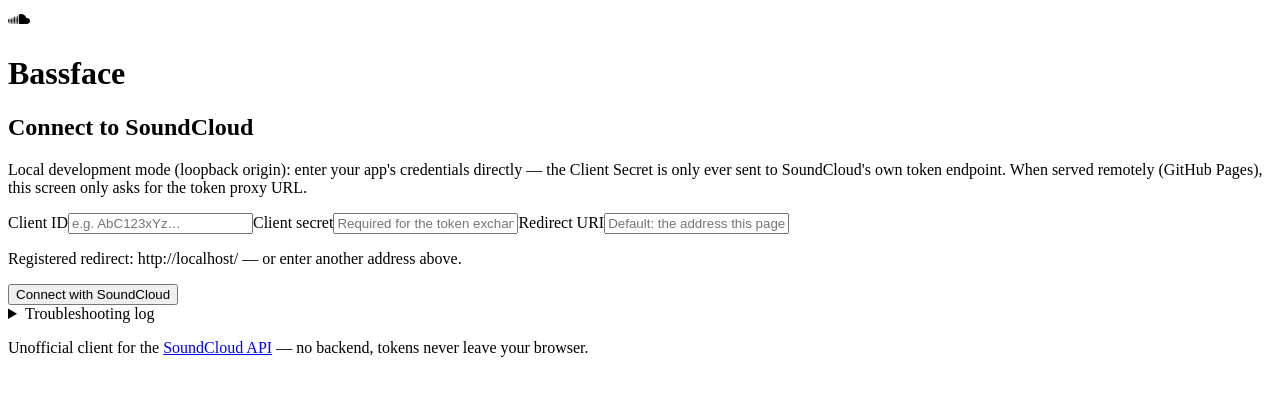
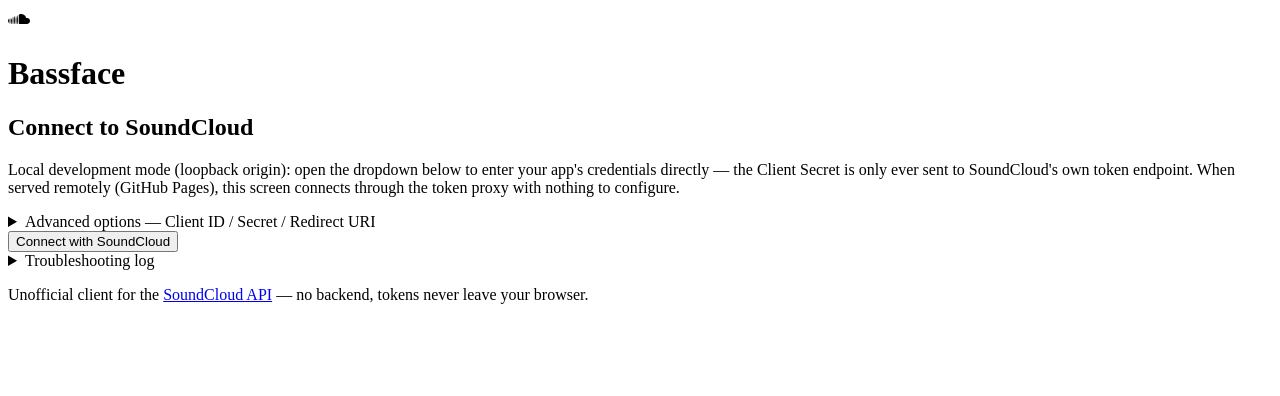
Before and after one commit to Avditvs/bassface, a React (Vite) app: page / in a window 1280 px wide. Shown: the top 396 px of the page. Built offline with nearby package versions, Linux system fonts and the light colour scheme.

Commit message:
feature--Bake in the static token proxy and collapse credential fields

```diff
--- a/src/components/ConnectScreen.tsx
+++ b/src/components/ConnectScreen.tsx
@@ -15,7 +15,7 @@
 import { showStatus } from "../services/store";
 import { DebugPanel } from "./DebugPanel";
 
-type ConnectValues = { clientId: string; clientSecret: string; redirectUri: string; tokenProxyUrl: string };
+type ConnectValues = { clientId: string; clientSecret: string; redirectUri: string };
 
 /** Validate the form, persist it, then send the user to SoundCloud. */
 async function onConnectSubmit(
@@ -25,7 +25,6 @@
   runtime.config.clientId = values.clientId.trim();
   runtime.config.clientSecret = values.clientSecret.trim();
   runtime.config.redirectUri = values.redirectUri.trim();
-  runtime.config.tokenProxyUrl = values.tokenProxyUrl.trim();
   runtime.config.save();
 
   const viaProxy = Boolean(runtime.config.tokenProxyUrl);
@@ -87,7 +86,6 @@
   const [clientId, setClientId] = useState(runtime.config.clientId);
   const [clientSecret, setClientSecret] = useState(runtime.config.clientSecret);
   const [redirectUri, setRedirectUri] = useState(runtime.config.redirectUri);
-  const [tokenProxyUrl, setTokenProxyUrl] = useState(runtime.config.tokenProxyUrl);
   const [redirecting, setRedirecting] = useState(false);
 
   // Hint under the redirect field: explains what must be registered where.
@@ -103,18 +101,18 @@
       <h2>Connect to SoundCloud</h2>
       {local ? (
         <p className="muted">
-          Local development mode (loopback origin): enter your app's
-          credentials directly — the Client Secret is only ever sent to
-          SoundCloud's own token endpoint. When served remotely (GitHub
-          Pages), this screen only asks for the token proxy URL.
+          Local development mode (loopback origin): open the dropdown below to
+          enter your app's credentials directly — the Client Secret is only
+          ever sent to SoundCloud's own token endpoint. When served remotely
+          (GitHub Pages), this screen connects through the token proxy with
+          nothing to configure.
         </p>
       ) : (
         <p className="muted">
           This app connects to SoundCloud through a token proxy — a tiny
-          Cloudflare Worker in <code>worker/</code> that holds your Client
-          Secret server-side and hands out your (public) Client ID. Deploy it
-          once (see the <a href="https://github.com/Avditvs/bassface/tree/main/worker" target="_blank" rel="noreferrer">worker README</a>),
-          then paste its URL below — that is the only thing to configure.
+          Cloudflare Worker in <code>worker/</code> that holds the Client
+          Secret server-side and serves the (public) Client ID. It is
+          already configured; just click the button below.
         </p>
       )}
 
@@ -123,7 +121,7 @@
         onSubmit={(event) => {
           event.preventDefault();
           void onConnectSubmit(
-            { clientId, clientSecret, redirectUri, tokenProxyUrl },
+            { clientId, clientSecret, redirectUri },
             {
               onRedirecting: () => setRedirecting(true),
               onClientId: (id) => setClientId(id),
@@ -131,6 +129,11 @@
           );
         }}
       >
+        <details className="debug">
+          <summary>
+            {local ? "Advanced options — Client ID / Secret / Redirect URI" : "Advanced options (Client ID / Redirect URI)"}
+          </summary>
+          <div className="form-stack">
             {local ? (
               <>
                 <label>
@@ -139,7 +142,6 @@
                     type="text"
                     autoComplete="off"
                     placeholder="e.g. AbC123xYz…"
-                required
                     value={clientId}
                     onChange={(event) => setClientId(event.target.value)}
                   />
@@ -156,29 +158,16 @@
                 </label>
               </>
             ) : (
-          <>
               <label>
-              <span>Token proxy URL</span>
-              <input
-                type="url"
-                autoComplete="off"
-                placeholder="e.g. https://soundcloud-token-proxy.your-account.workers.dev"
-                required
-                value={tokenProxyUrl}
-                onChange={(event) => setTokenProxyUrl(event.target.value)}
-              />
-            </label>
-            <label>
-              <span>Client ID (optional — fetched from the proxy when empty)</span>
+                <span>Client ID</span>
                 <input
                   type="text"
                   autoComplete="off"
-                placeholder="Only needed if the worker has no SOUNDCLOUD_CLIENT_ID"
+                  placeholder="Fetched from the token proxy when left empty"
                   value={clientId}
                   onChange={(event) => setClientId(event.target.value)}
                 />
               </label>
-          </>
             )}
             <label>
               <span>Redirect URI</span>
@@ -191,6 +180,8 @@
               />
             </label>
             <p className="muted" id="redirect-hint">{hint}</p>
+          </div>
+        </details>
         <button
           className="button button-primary button-block"
           type="submit"
--- a/src/services/config.ts
+++ b/src/services/config.ts
@@ -15,7 +15,9 @@
   clientId: "",
   clientSecret: "",
   redirectUri: "",
-  tokenProxyUrl: "",
+  /** Static token proxy (Cloudflare Worker, see worker/). Same for every
+   * deployment — not configurable in the UI. */
+  tokenProxyUrl: "https://soundcloud-token-proxy.louis-germain.fr",
 };
 
 function readJson(key: string): any {
@@ -54,7 +56,7 @@
     config.clientId = stored.clientId ?? CONFIG_DEFAULTS.clientId;
     config.clientSecret = stored.clientSecret ?? CONFIG_DEFAULTS.clientSecret;
     config.redirectUri = stored.redirectUri ?? CONFIG_DEFAULTS.redirectUri;
-    config.tokenProxyUrl = stored.tokenProxyUrl ?? CONFIG_DEFAULTS.tokenProxyUrl;
+    config.tokenProxyUrl = stored.tokenProxyUrl || CONFIG_DEFAULTS.tokenProxyUrl;
     return config;
   }
 
```
Also changed, not shown: 2 other files (tests, documents, lock files or other folders). Lines whose indentation alone changed are shown as unchanged.
